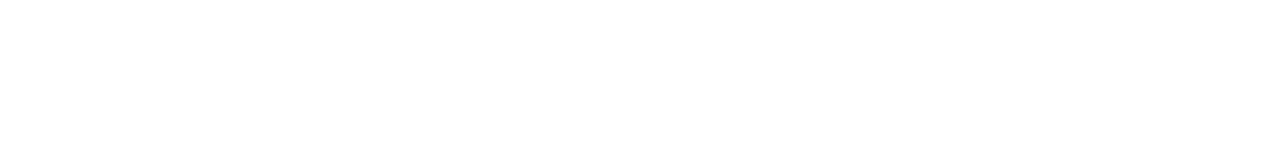
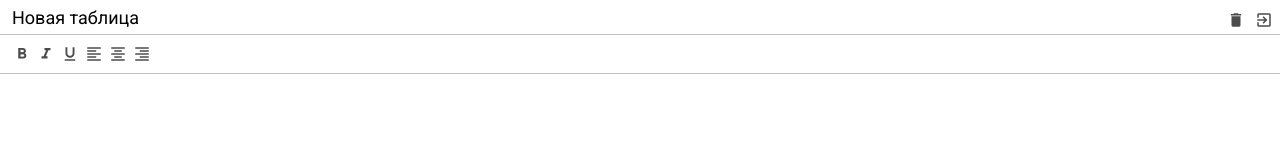
Before and after one commit to shamilfrontend/simple-excel, a website built with webpack: page src/index.html in a window 1280 px wide. Built offline with nearby package versions, Linux system fonts and the light colour scheme.

Commit message:
header and toolbar layout

```diff
--- a/src/index.html
+++ b/src/index.html
@@ -6,25 +6,56 @@
         content="width=device-width, user-scalable=no, initial-scale=1.0, maximum-scale=1.0, minimum-scale=1.0">
   <meta http-equiv="X-UA-Compatible" content="ie=edge">
   <link rel="shortcut icon" href="favicon.ico">
+  <link href="https://fonts.googleapis.com/icon?family=Material+Icons" rel="stylesheet">
   <title>Pure JavaScript Excel</title>
 </head>
 <body>
 
-  <div id="app" class="container">
+<div id="app" class="container">
 
-    <div class="excel">
+  <div class="excel">
 
-      <div class="excel__header"></div>
+    <div class="excel__header">
+      <input type="text" class="input" value="Новая таблица">
 
-      <div class="excel__toolbar"></div>
+      <div>
+        <div class="button">
+          <i class="material-icons">delete</i>
+        </div>
+        <div class="button">
+          <i class="material-icons">exit_to_app</i>
+        </div>
+      </div>
+    </div>
 
-      <div class="excel__formula"></div>
+    <div class="excel__toolbar">
+      <div class="button">
+        <i class="material-icons">format_bold</i>
+      </div>
+      <div class="button">
+        <i class="material-icons">format_italic</i>
+      </div>
+      <div class="button">
+        <i class="material-icons">format_underlined</i>
+      </div>
+      <div class="button">
+        <i class="material-icons">format_align_left</i>
+      </div>
+      <div class="button">
+        <i class="material-icons">format_align_center</i>
+      </div>
+      <div class="button">
+        <i class="material-icons">format_align_right</i>
+      </div>
+    </div>
 
-      <div class="excel__table"></div>
+    <div class="excel__formula"></div>
 
-    </div>
+    <div class="excel__table"></div>
 
   </div>
 
+</div>
+
 </body>
 </html>
--- a/src/scss/_mixins.scss
+++ b/src/scss/_mixins.scss
@@ -0,0 +1,22 @@
+@mixin base-button($color: green) {
+  height: 24px;
+  min-width: 24px;
+  padding: 3px;
+  text-align: center;
+  position: relative;
+  display: inline-block;
+  color: rgba(0, 0, 0, 0.7);
+
+  & > i {
+    font-size: 18px;
+  }
+
+  &:active, &.active {
+    color: $color;
+  }
+
+  &:hover {
+    background-color: #eee;
+    cursor: pointer;
+  }
+}
--- a/src/scss/_variables.scss
+++ b/src/scss/_variables.scss
@@ -0,0 +1,3 @@
+$header-height: 34px;
+$toolbar-height: 40px;
+$border-color: #c0c0c0;
--- a/src/scss/components/header.scss
+++ b/src/scss/components/header.scss
@@ -2,4 +2,37 @@
 @import "../mixins";
 
 .excel__header {
+  position: absolute;
+  top: 0;
+  right: 0;
+  left: 0;
+
+  display: flex;
+  justify-content: space-between;
+
+  height: $header-height;
+  padding: 8px 4px 0;
+
+  .input {
+    padding: 2px 7px;
+    color: #000;
+    border: 1px solid transparent;
+    border-radius: 2px;
+    height: 20px;
+    font-size: 18px;
+    line-height: 22px;
+    outline: none;
+
+    &:hover {
+      border: 1px solid #eee;
+    }
+
+    &:focus {
+      border: 2px solid #1a73e8;
+    }
+  }
+
+  .button {
+    @include base-button(red);
+  }
 }
--- a/src/scss/components/toolbar.scss
+++ b/src/scss/components/toolbar.scss
@@ -2,4 +2,17 @@
 @import "../mixins";
 
 .excel__toolbar {
+  position: absolute;
+  top: $header-height;
+  right: 0;
+  left: 0;
+  height: $toolbar-height;
+  padding: 7px 10px;
+  border-top: 1px solid $border-color;
+  border-bottom: 1px solid $border-color;
+  display: flex;
+
+  .button {
+    @include base-button();
+  }
 }
```
